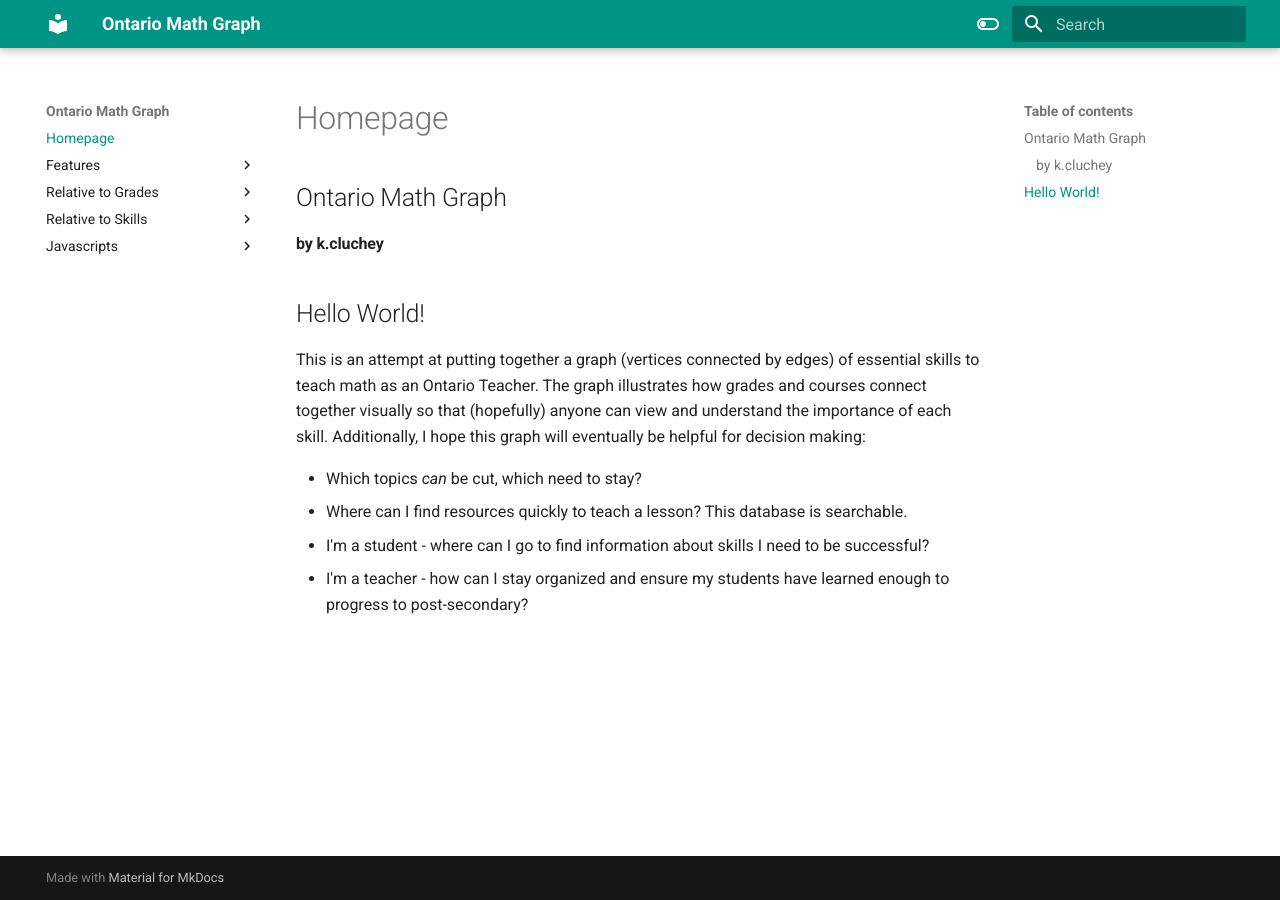
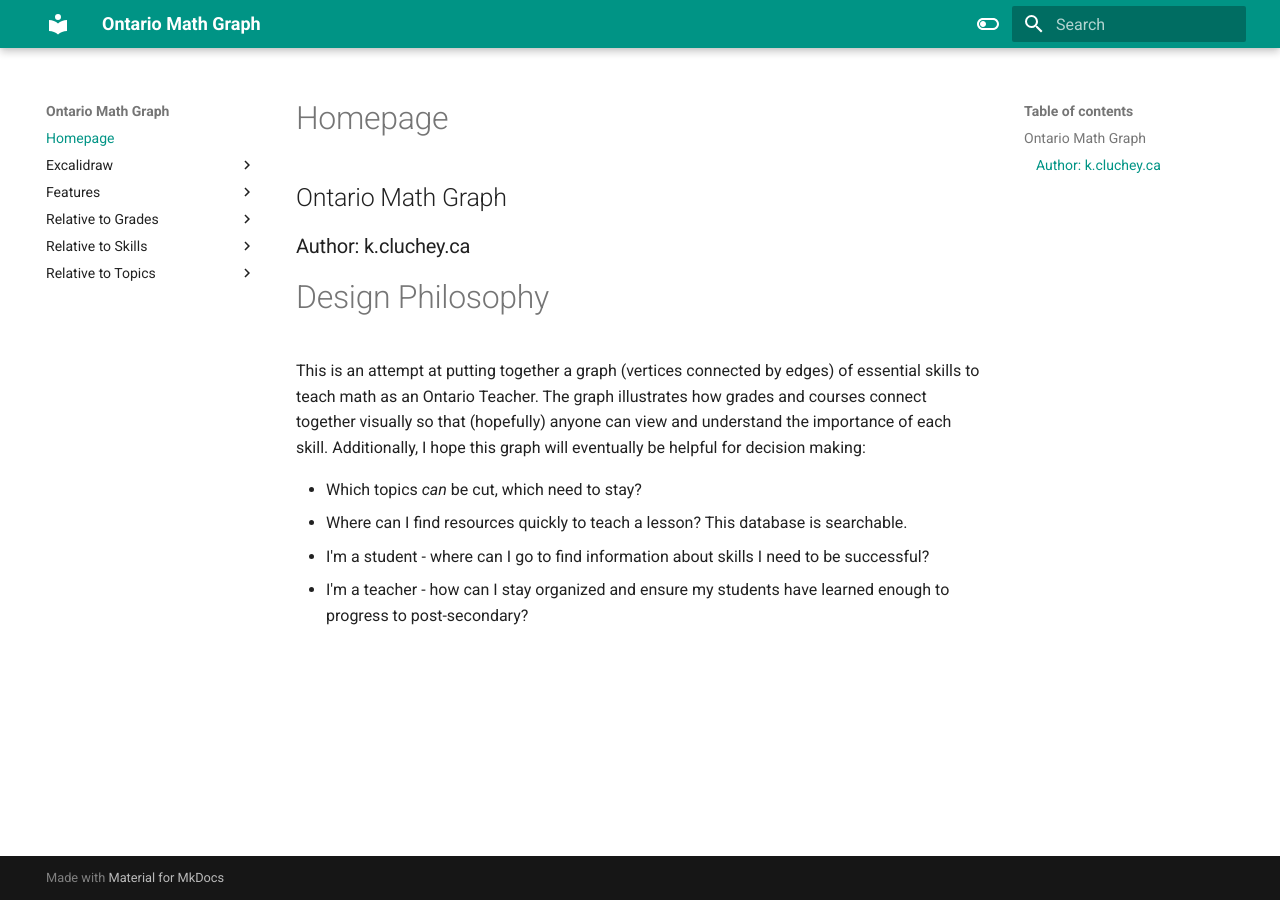
Before and after one commit to kluchey/OMG, an MkDocs documentation site: the page built from docs/index.md, in a window 1280 px wide. Built offline with MkDocs 1.6.1 and Material for MkDocs 9.7.7, drawn with Linux system fonts in a browser that asks for light colours.

```diff
--- a/docs/index.md
+++ b/docs/index.md
@@ -2,8 +2,9 @@
 
 ## Ontario Math Graph
 
-#### by k.cluchey
-## Hello World!
+### Author:  k.cluchey.ca
+
+# Design Philosophy
 
 This is an attempt at putting together a graph (vertices connected by edges) of essential skills to teach math as an Ontario Teacher. The graph illustrates how grades and courses connect together visually so that (hopefully) anyone can view and understand the importance of each skill. Additionally, I hope this graph will eventually be helpful for decision making:
 
--- a/mkdocs.yml
+++ b/mkdocs.yml
@@ -25,12 +25,14 @@ theme:
 # Extensions
 markdown_extensions:
   - footnotes
-  # - attr_list
+  - admonition
+  - attr_list
+  - md_in_html
   - pymdownx.arithmatex:
       generic: true
-  # - pymdownx.superfences
-  # - pymdownx.details
-  # - pymdownx.magiclink
+  - pymdownx.superfences
+  - pymdownx.details
+  - pymdownx.magiclink
   - pymdownx.tasklist:
       custom_checkbox: true
   - def_list
```
Also changed, not shown: docs/Relative to Topics/Graph Theory.md (added, +14 -0 lines), docs/Relative to Topics/index.md (added, +1 -0 lines), docs/Excalidraw/Ontario_math_skills.excalidraw.md (renamed from docs/javascripts/Excalidraw/Ontario_math_skills.excalidraw.md), docs/Excalidraw/Ontario_math_skills.excalidraw.png (renamed from docs/javascripts/Excalidraw/Ontario_math_skills.excalidraw.png).
